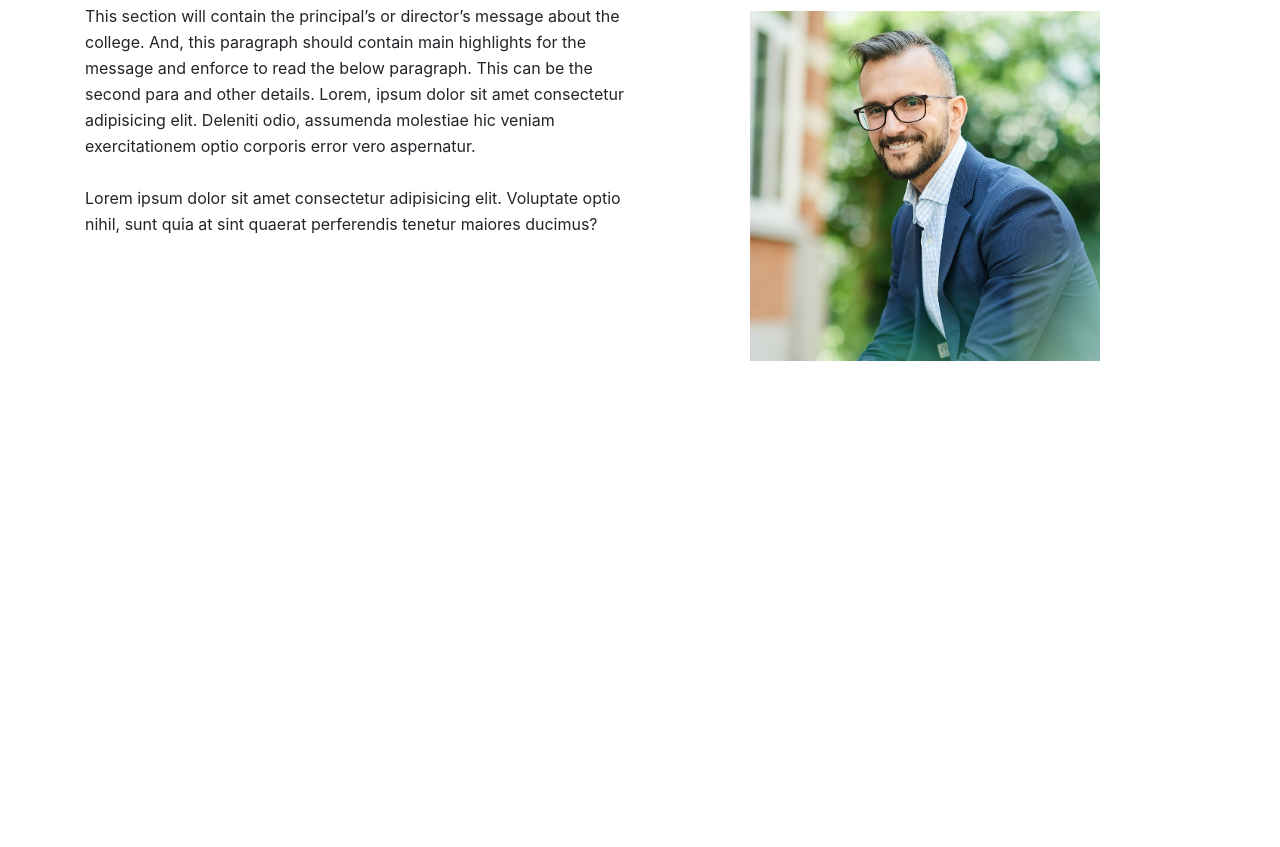
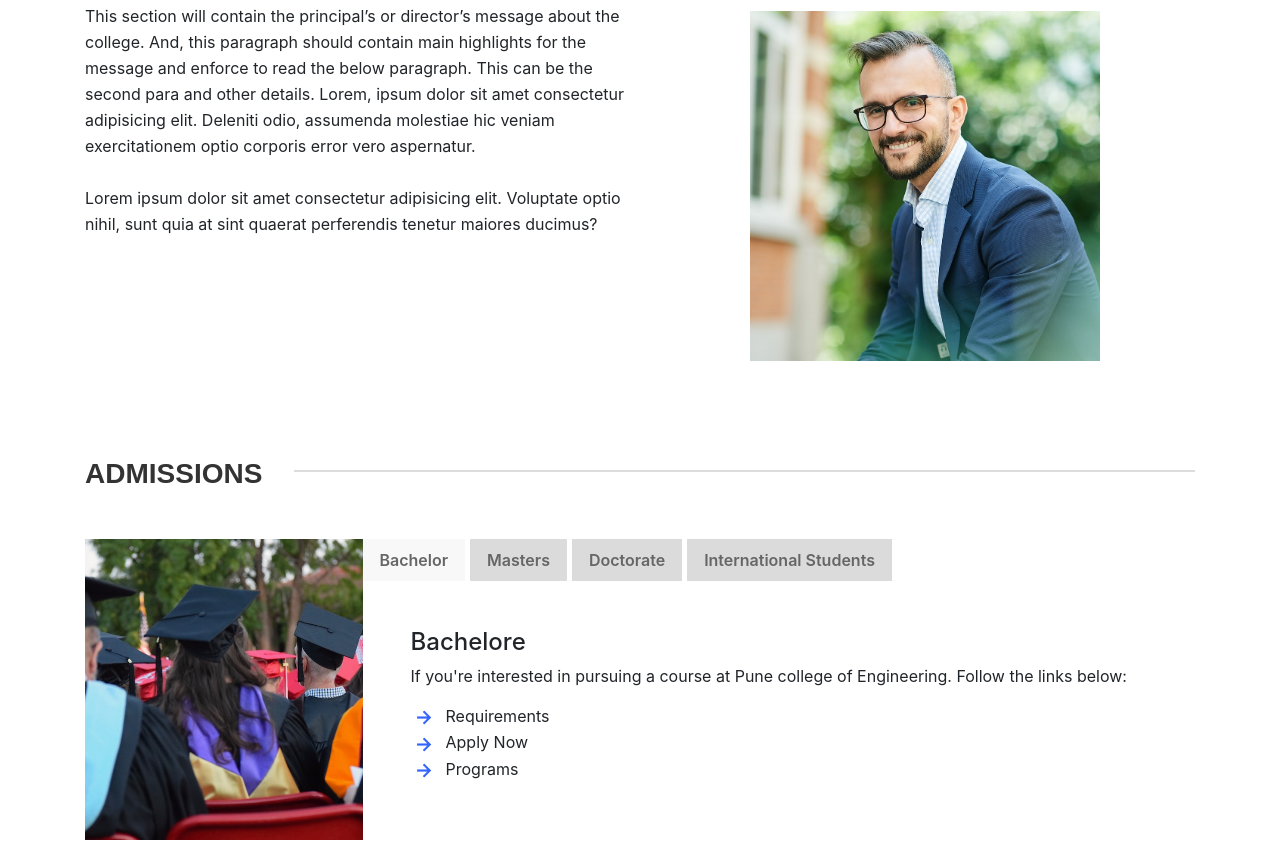
Before and after one commit to brgclasses/college-vanillla, a plain HTML site: page index.html in a window 1280 px wide. Shown: the part 1559-2406 px from the top of the page. Before the commit the page ends 1920 px from the top, so only its background shows below. Drawn offline with nearby package versions, Linux system fonts and the light colour scheme; some packages are replaced by stand-ins of ours; a script that the page names is missing; a web font is replaced by a local one.

Commit message:
Added admissions

```diff
--- a/css/site.css
+++ b/css/site.css
@@ -179,3 +179,26 @@ header .banner .notifications .update-items li {
 .principal-section .message-info {
   line-height: 26px;
 }
+
+/* admission section */
+.admissions-section .nav-tabs .nav-link {
+  background-color: #DBDBDB;
+  color: #666;
+  font-size: 16px;
+  font-weight: 600;
+  border-radius: 0;
+  margin-right: 5px;
+}
+.admissions-section .nav-tabs .nav-link.active {
+  background-color: #F8F8F8;
+  border: 1px solid #F8F8F8;
+}
+.admissions-section .tab-content .tab-pane {
+  padding: 3rem;
+}
+.admissions-section .tab-content .tab-pane img {
+  height: 25px;
+}
+.admissions-section .tab-content .tab-pane span {
+  margin-left: 10px;
+}
--- a/index.html
+++ b/index.html
@@ -264,6 +264,92 @@
         </div>
       </div>
     </section>
+
+    <!-- admissions -->
+    <section class="admissions-section mt-7">
+      <div class="container relative">
+        <div class="section-header">
+          <h1 class="section-title float-left">ADMISSIONS</h1>
+          <div class="section-divider"></div>
+        </div>
+        <div class="clearfix"></div>
+        <div class="row no-gutters">
+          <div class="col-md-3">
+            <img src="img/admissions.jpg" alt="Admissions" class="img-fluid">
+          </div>
+          <div class="col-md-9">
+            <ul class="nav nav-tabs border-0" id="admissionsTab" role="tablist">
+              <li class="nav-item" role="presentation">
+                <a class="nav-link active" id="bachelor-tab" data-toggle="tab" href="#bachelor"
+                  role="tab" aria-controls="bachelor" aria-selected="true">Bachelor</a>
+              </li>
+              <li class="nav-item" role="presentation">
+                <a class="nav-link" id="masters-tab" data-toggle="tab" href="#masters"
+                  role="tab" aria-controls="profile" aria-selected="false">Masters</a>
+              </li>
+              <li class="nav-item" role="presentation">
+                <a class="nav-link" id="doctorate-tab" data-toggle="tab" href="#doctorate"
+                  role="tab" aria-controls="contact" aria-selected="false">Doctorate</a>
+              </li>
+              <li class="nav-item" role="presentation">
+                <a class="nav-link" id="international-tab" data-toggle="tab" href="#international"
+                  role="tab" aria-controls="international" aria-selected="false">International Students</a>
+              </li>
+            </ul>
+            <div class="tab-content" id="admissionsTabContent">
+              <div class="tab-pane fade show active" id="bachelor" role="tabpanel" aria-labelledby="bachelor-tab">
+                <h4>Bachelore</h4>
+                <p>
+                  If you're interested in pursuing a course at Pune college of Engineering.
+                  Follow the links below:
+                </p>
+                <ul>
+                  <li><img src="img/arrow.png" alt="Arrow"><span>Requirements</span></li>
+                  <li><img src="img/arrow.png" alt="Arrow"><span>Apply Now</span></li>
+                  <li><img src="img/arrow.png" alt="Arrow"><span>Programs</span></li>
+                </ul>
+              </div>
+              <div class="tab-pane fade" id="masters" role="tabpanel" aria-labelledby="masters-tab">
+                <h4>Masters</h4>
+                <p>
+                  If you're interested in pursuing a course at Pune college of Engineering.
+                  Follow the links below:
+                </p>
+                <ul>
+                  <li><img src="img/arrow.png" alt="Arrow"><span>Requirements</span></li>
+                  <li><img src="img/arrow.png" alt="Arrow"><span>Apply Now</span></li>
+                  <li><img src="img/arrow.png" alt="Arrow"><span>Programs</span></li>
+                </ul>
+              </div>
+              <div class="tab-pane fade" id="doctorate" role="tabpanel" aria-labelledby="doctorate-tab">
+                <h4>Doctorate</h4>
+                <p>
+                  If you're interested in pursuing a course at Pune college of Engineering.
+                  Follow the links below:
+                </p>
+                <ul>
+                  <li><img src="img/arrow.png" alt="Arrow"><span>Requirements</span></li>
+                  <li><img src="img/arrow.png" alt="Arrow"><span>Apply Now</span></li>
+                  <li><img src="img/arrow.png" alt="Arrow"><span>Programs</span></li>
+                </ul>
+              </div>
+              <div class="tab-pane fade" id="international" role="tabpanel" aria-labelledby="international-tab">
+                <h4>International Students</h4>
+                <p>
+                  To maintain the relationship with outside world, we have given a path to
+                  build a relationship by giving international students a special features:
+                </p>
+                <ul>
+                  <li><img src="img/arrow.png" alt="Arrow"><span>Requirements</span></li>
+                  <li><img src="img/arrow.png" alt="Arrow"><span>Apply Now</span></li>
+                  <li><img src="img/arrow.png" alt="Arrow"><span>Programs</span></li>
+                </ul>
+              </div>
+            </div>
+          </div>
+        </div>
+      </div>
+    </section>
   </main>
 
   <!-- JavaScripts -->
```
